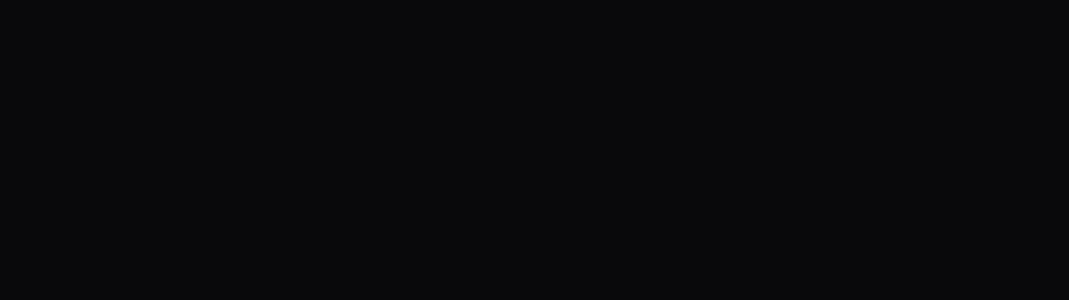
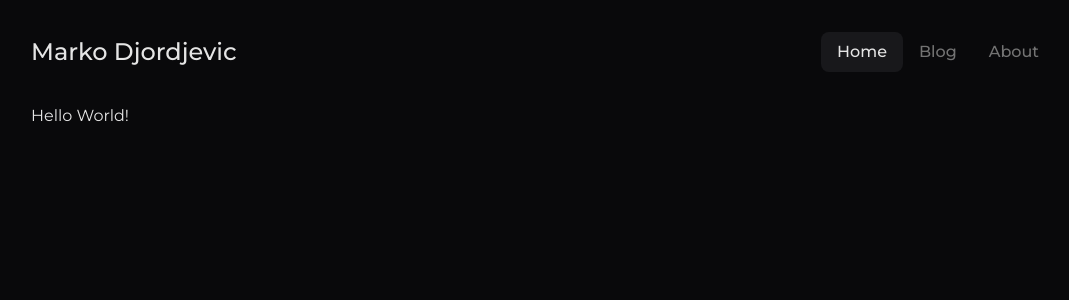
Before and after one commit to makezi/markodjordjevic.com, a Next.js app: page / in a window 1280 px wide. Shown: the top 300 px of the page, without its empty margins (97-1166 px from the left). Built offline with nearby package versions, Linux system fonts and the light colour scheme.

Commit message:
Add Header and NavBar

```diff
--- a/app/layout.tsx
+++ b/app/layout.tsx
@@ -1,11 +1,11 @@
 import './global.css';
-import { Inter } from 'next/font/google';
+import { Montserrat } from 'next/font/google';
 
 import { cn } from '@/lib/utils';
+import { Header } from '@/components/header/header';
 
-const inter = Inter({
+const montserrat = Montserrat({
   subsets: ['latin'],
-  weight: ['400', '700'],
   display: 'swap'
 });
 
@@ -23,8 +23,14 @@
   children: React.ReactNode;
 }) {
   return (
-    <html lang="en" className={cn('bg-zinc-950', inter.className)}>
-      <body>{children}</body>
+    <html
+      lang="en"
+      className={cn('bg-background text-neutral-200', montserrat.className)}
+    >
+      <body className="max-w-5xl lg:mx-auto">
+        <Header />
+        {children}
+      </body>
     </html>
   );
 }
--- /dev/null
+++ b/components/header/header.tsx
@@ -0,0 +1,10 @@
+import { NavBar } from './nav-bar';
+
+export function Header() {
+  return (
+    <header className="flex items-center justify-between px-4 py-8 lg:px-0">
+      <h1 className="text-2xl font-medium">Marko Djordjevic</h1>
+      <NavBar />
+    </header>
+  );
+}
--- /dev/null
+++ b/components/header/index.ts
@@ -0,0 +1 @@
+export { Header } from './header';
--- /dev/null
+++ b/components/header/nav-bar.tsx
@@ -0,0 +1,59 @@
+'use client';
+
+import { usePathname } from 'next/navigation';
+import Link from 'next/link';
+
+import { cn } from '@/lib/utils';
+
+const navItems = {
+  '/': {
+    name: 'Home'
+  },
+  '/blog': {
+    name: 'Blog'
+  },
+  '/about': {
+    name: 'About'
+  }
+};
+
+export function NavBar() {
+  let pathname = usePathname() || '/';
+
+  if (pathname.includes('/blog/')) {
+    pathname = '/blog/';
+  }
+
+  return (
+    <nav>
+      <ul className="flex items-center justify-between transition-all">
+        {Object.entries(navItems).map(([path, { name }]) => {
+          const isActive = path === pathname;
+
+          return (
+            <li key={path} className="relative px-4 py-2">
+              <Link
+                href={path}
+                className={cn(
+                  'font-medium text-neutral-500 transition-all hover:text-neutral-200',
+                  {
+                    'text-neutral-200': isActive
+                  }
+                )}
+              >
+                <span>{name}</span>
+                {isActive ? (
+                  <div
+                    className={cn(
+                      'absolute inset-0 -z-10 h-full rounded-lg bg-zinc-900'
+                    )}
+                  />
+                ) : null}
+              </Link>
+            </li>
+          );
+        })}
+      </ul>
+    </nav>
+  );
+}
--- a/tailwind.config.js
+++ b/tailwind.config.js
@@ -1,3 +1,6 @@
+// eslint-disable-next-line @typescript-eslint/no-var-requires
+const colors = require('tailwindcss/colors');
+
 /** @type {import('tailwindcss').Config} */
 module.exports = {
   content: [
@@ -5,6 +8,12 @@
     './components/**/*.{ts,tsx}',
     './content/**/*.mdx'
   ],
-  theme: {},
+  theme: {
+    extend: {
+      colors: {
+        background: colors.zinc[950]
+      }
+    }
+  },
   plugins: []
 };
```
